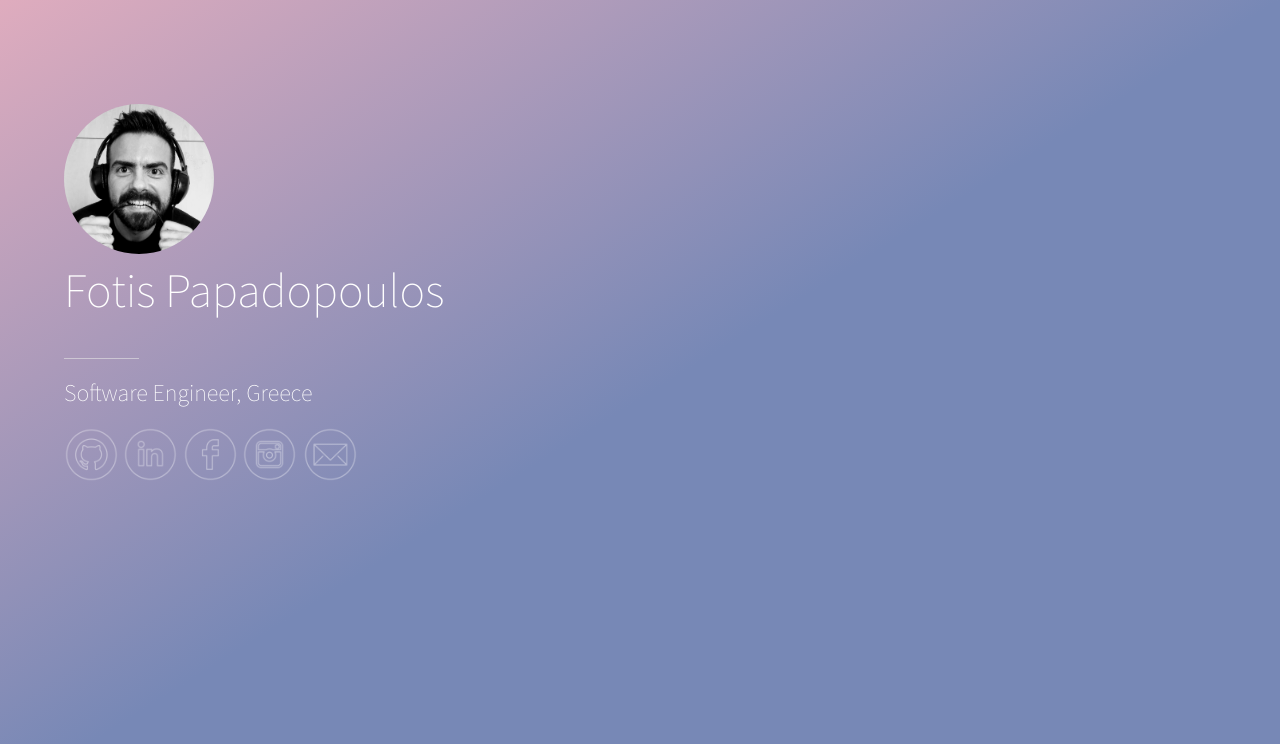
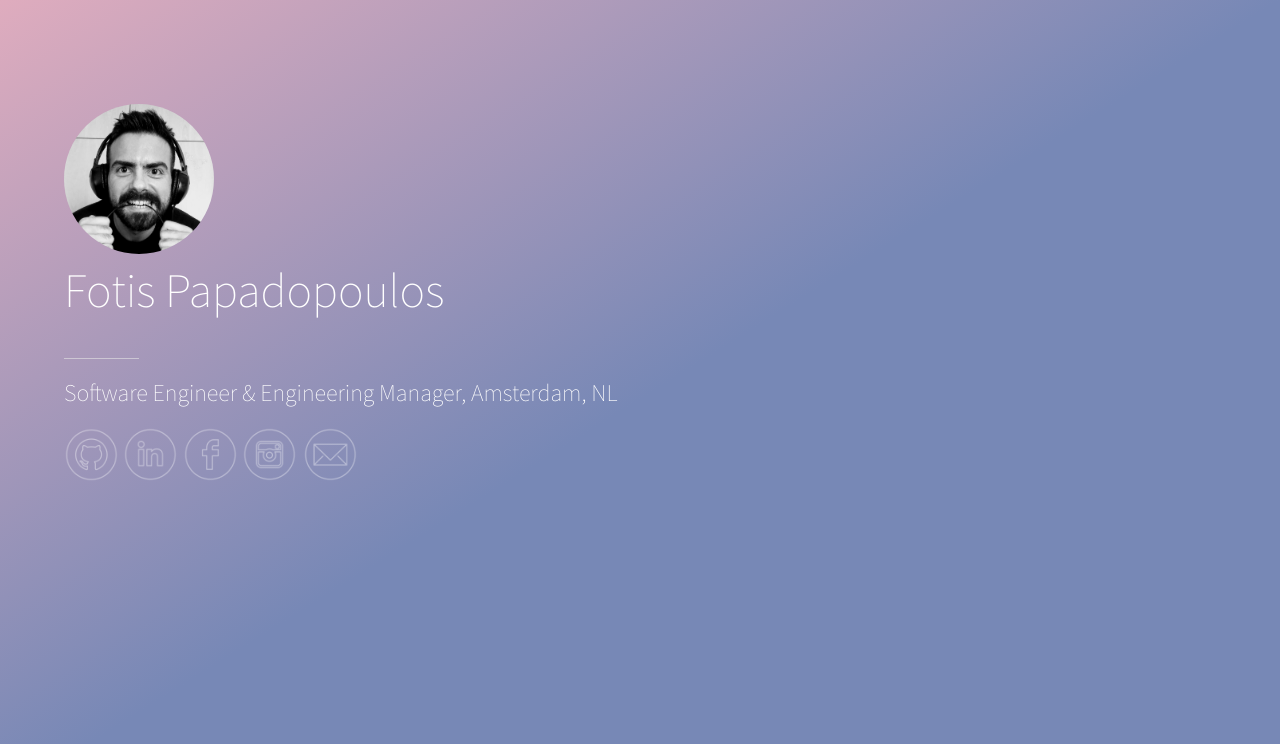
Before and after one commit to fpapadopou/fpapadopou.github.io, a plain HTML site: page index.html in a window 1280 px wide. Drawn offline with nearby package versions, Linux system fonts and the light colour scheme.

Commit message:
Update index.html

```diff
--- a/index.html
+++ b/index.html
@@ -18,7 +18,7 @@
             <!-- Change font sizes to 2.5 and 1.0 respectively for small screens -->
             <div class="row" style="color: white; font-size: 3em; font-family: SourceSansProExtraLight;"><p>Fotis Papadopoulos</></div>
             <div class="row"><hr/></div>
-            <div class="row" style="color: white; font-size: 1.5em; font-family: SourceSansProExtraLight;"><p>Software Engineer, Greece</></div>
+            <div class="row" style="color: white; font-size: 1.5em; font-family: SourceSansProExtraLight;"><p>Software Engineer & Engineering Manager, Amsterdam, NL</></div>
             <div class="row"></div>
             <div class="row">
               <a href="https://github.com/fpapadopou">
```
